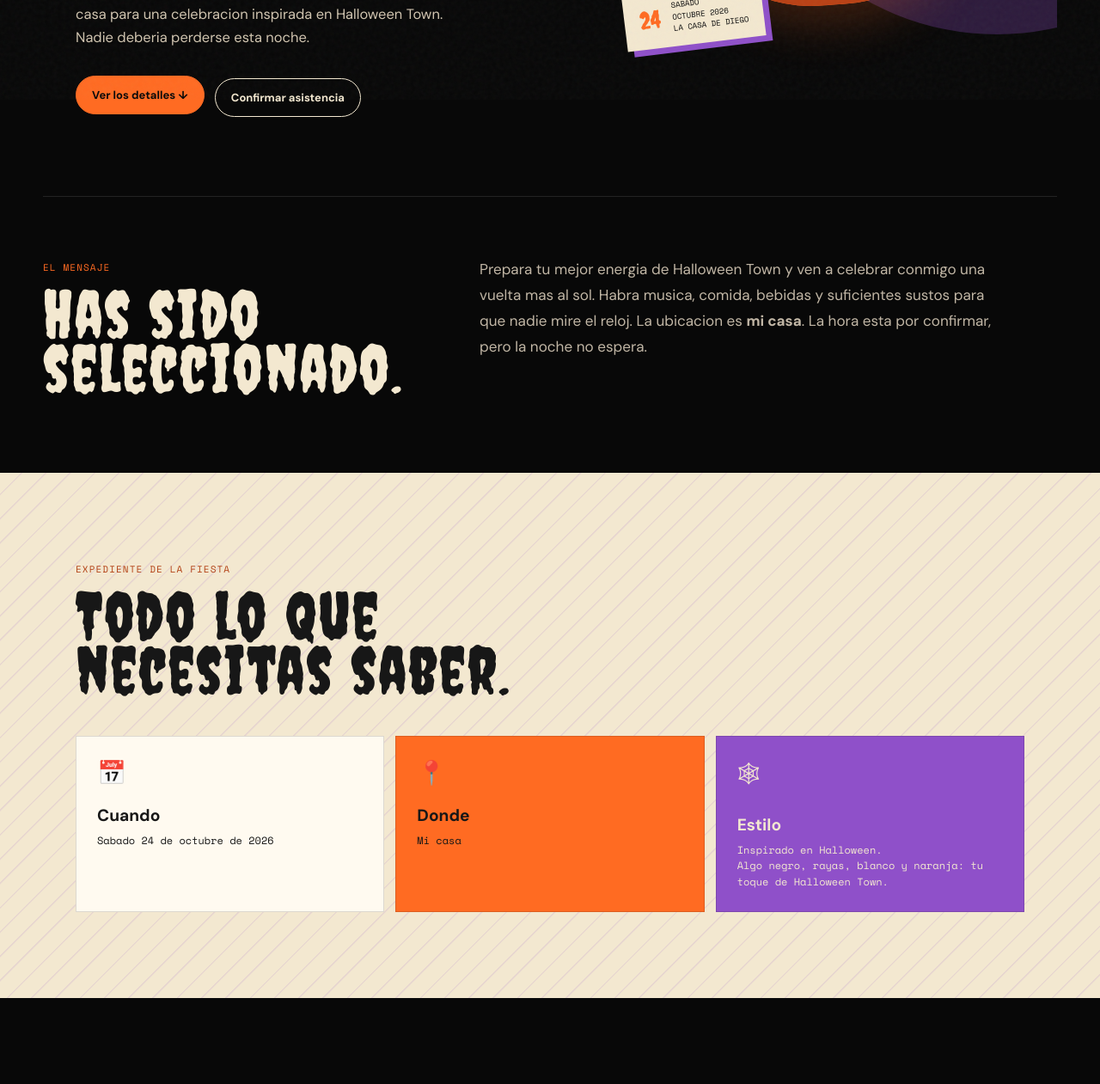
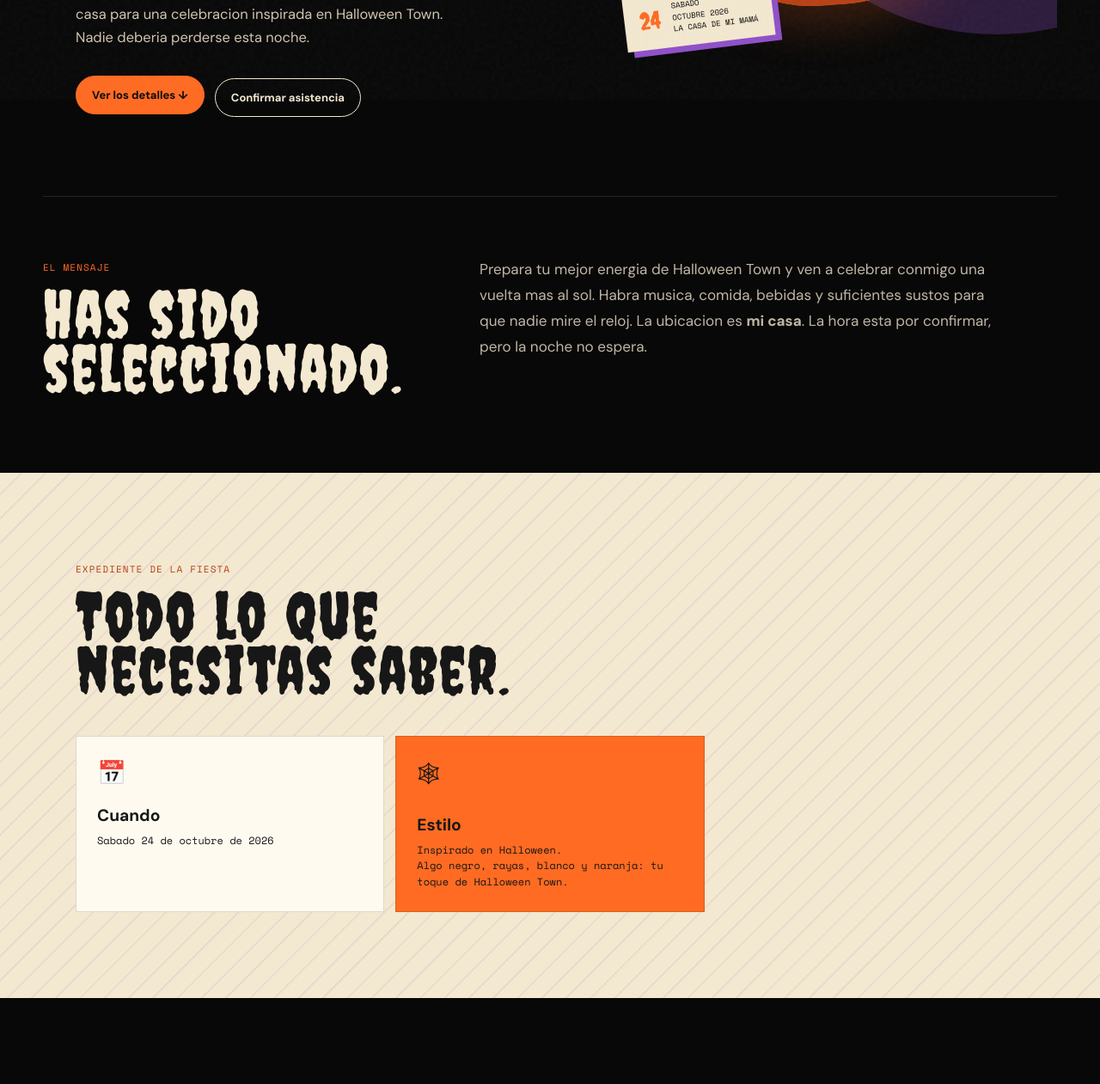
Before and after one commit to Marroquin3/Invitacion-Cumplea-os, a plain HTML site: page index.html in a window 1280 px wide. Shown: the part 684-1945 px from the top of the page at 86% size. Drawn offline with nearby package versions, Linux system fonts and the light colour scheme.

Commit message:
Segundo cambio

```diff
--- a/index.html
+++ b/index.html
@@ -16,10 +16,10 @@
     <section class="hero wrap">
       <div class="moon"></div><div class="bat">☠</div>
       <div class="hero-copy"><span class="eyebrow">Estas oficialmente Invitado</span><h1>Una noche<br>de <em>terror.</em></h1><p class="lead">Diego Marroquin cumple años y ha abierto las puertas de su casa para una celebracion inspirada en Halloween Town. Nadie deberia perderse esta noche.</p><div class="hero-actions"><a class="pill primary" href="#detalles">Ver los detalles ↓</a><a class="pill" href="#rsvp">Confirmar asistencia</a></div></div>
-      <div class="hero-art"><div class="pumpkin"><div class="stem"></div><div class="eye left"></div><div class="eye right"></div><div class="mouth"></div></div><div class="ticket"><strong>24</strong><small>SABADO<br>OCTUBRE 2026<br>LA CASA DE DIEGO</small></div></div>
+      <div class="hero-art"><div class="pumpkin"><div class="stem"></div><div class="eye left"></div><div class="eye right"></div><div class="mouth"></div></div><div class="ticket"><strong>24</strong><small>SABADO<br>OCTUBRE 2026<br>LA CASA DE MI MAMÁ</small></div></div>
     </section>
     <section class="intro wrap"><div><span class="section-label">El mensaje</span><h2>Has sido<br>seleccionado.</h2></div><p>Prepara tu mejor energia de Halloween Town y ven a celebrar conmigo una vuelta mas al sol. Habra musica, comida, bebidas y suficientes sustos para que nadie mire el reloj. La ubicacion es <strong>mi casa</strong>. La hora esta por confirmar, pero la noche no espera.</p></section>
-    <section class="details" id="detalles"><div class="wrap"><span class="section-label">Expediente de la fiesta</span><h2>Todo lo que<br>necesitas saber.</h2><div class="info-grid"><article class="info-card"><div class="icon">📅</div><h3>Cuando</h3><p data-event="date">Sabado 24 de octubre de 2026<br>Hora: por confirmar</p></article><article class="info-card"><div class="icon">📍</div><h3>Donde</h3><p data-event="place">La Casa de mi mamá<br>La ubicacion exacta se compartira con los invitados.</p></article><article class="info-card"><div class="icon">🕸</div><h3>Estilo</h3><p>Inspirado en Halloween.<br>Algo negro, rayas, blanco y naranja: tu toque de Halloween Town.</p></article></div></div></section>
+    <section class="details" id="detalles"><div class="wrap"><span class="section-label">Expediente de la fiesta</span><h2>Todo lo que<br>necesitas saber.</h2><div class="info-grid"><article class="info-card"><div class="icon">📅</div><h3>Cuando</h3><p data-event="date">Sabado 24 de octubre de 2026<br>Hora: por confirmar</p></article><article class="info-card"><div class="icon">🕸</div><h3>Estilo</h3><p>Inspirado en Halloween.<br>Algo negro, rayas, blanco y naranja: tu toque de Halloween Town.</p></article></div></div></section>
     <section class="rsvp wrap" id="rsvp"><span class="section-label">Mensaje para Diego</span><h2>¿Te atreves<br>a venir?</h2><p>Responde y tu mensaje llegara directamente a la lista de asistencia.</p><form class="rsvp-form" id="rsvp-form"><div class="form-row"><div class="field"><label for="nombre">Tu nombre</label><input id="nombre" name="nombre" type="text" placeholder="Jack, Sally..." required></div><div class="field"><label for="asistencia">Respuesta</label><select id="asistencia" name="asistencia" required><option value="">Elige una opcion</option><option value="Si, voy">Si, voy</option><option value="No podre ir">No podre ir</option></select></div></div><div class="field"><label for="mensaje">Mensaje para Diego (opcional)</label><textarea id="mensaje" name="mensaje" placeholder="Llevare mi mejor energia de Halloween Town..."></textarea></div><button class="submit" type="submit">Enviar respuesta</button><div class="form-status" id="form-status" aria-live="polite"></div></form><div class="countdown" aria-label="Cuenta regresiva"><div class="time"><strong id="days">--</strong><span>dias</span></div><div class="time"><strong id="hours">--</strong><span>horas</span></div><div class="time"><strong id="minutes">--</strong><span>minutos</span></div><div class="time"><strong id="seconds">--</strong><span>segundos</span></div></div></section>
   </main>
   <footer class="wrap"><span class="footer-note">INVITACION EMITIDA POR <span data-event="host">Diego Marroquin</span> · <span id="year">2026</span></span><a href="#inicio">Volver al inicio ↑</a></footer>
```
